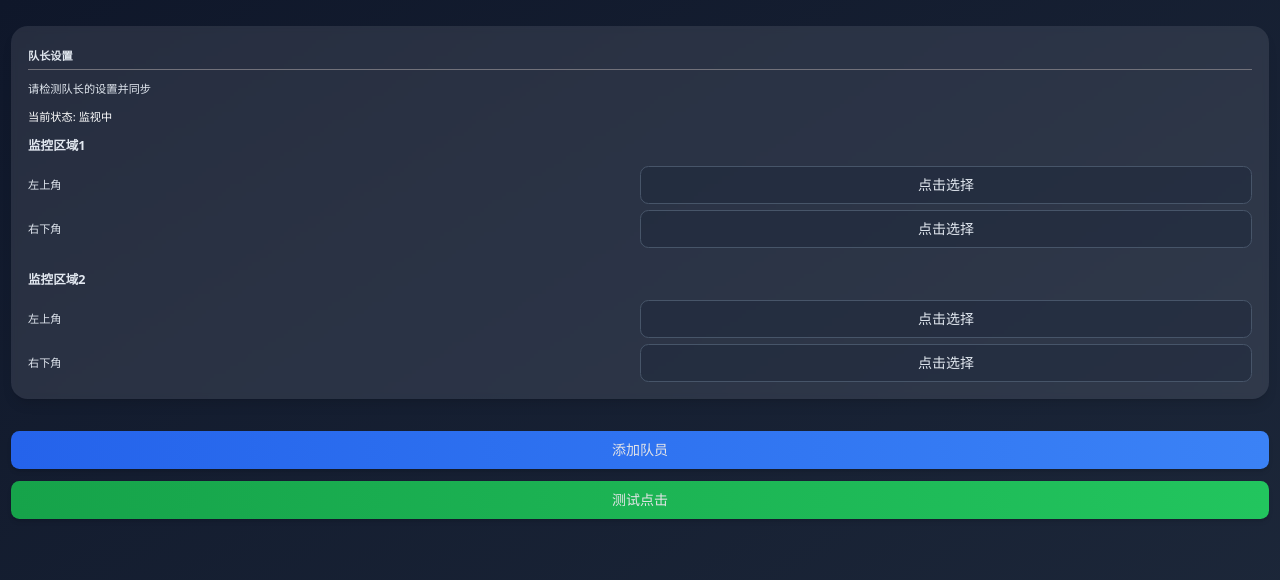
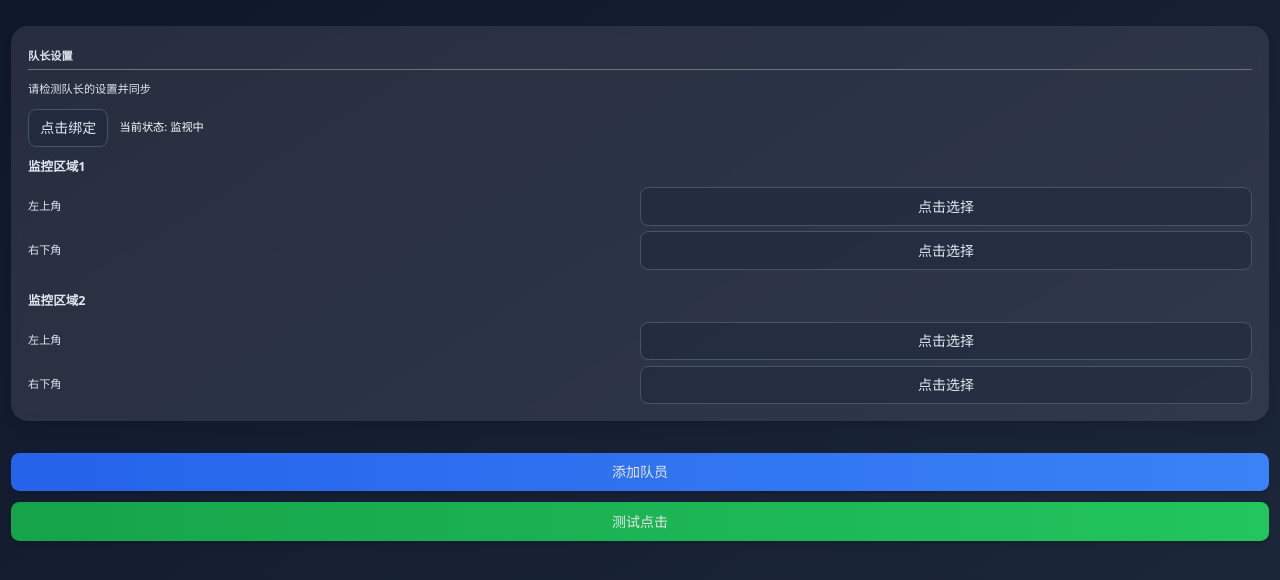
Before and after one commit to zrll12/transaction-sync, a Vue app: page / in a window 1280 px wide. Shown: the top 580 px of the page. Built offline with nearby package versions, Linux system fonts and the light colour scheme.

Commit message:
feat: add root continue key bind

```diff
--- a/src/pages/index.vue
+++ b/src/pages/index.vue
@@ -27,6 +27,8 @@ enum RootSelectType {
   RB2
 }
 
+const continueKey = ref<string | null>(null);
+const continueBindState = ref<Type>(Type.IDLE);
 // 状态管理
 const bindType = ref(Type.IDLE);
 // let curKey: string | null = null;
@@ -110,6 +112,9 @@ const testClick = async () => {
   await invoke('move_mouse');
 }
 const onClickBind = (id: number, idx: 0 | 1) => {
+  if (continueBindState.value !== Type.IDLE){
+    return;
+  }
   if (curBind.value !== -1) {
     return;
   }
@@ -136,10 +141,21 @@ const onClickBind = (id: number, idx: 0 | 1) => {
 }
 
 const rootBind = () => {
-  invoke("start_detect")
-      .then(() => {
-        rootState.stopped = false;
-      })
+  if (continueBindState.value !== Type.IDLE){
+    return;
+  }
+  const abort = new AbortController();
+  continueBindState.value = Type.PENDING;
+  window.addEventListener('keydown', (ev) => {
+    invoke('set_continue_key', {key: ev.key})
+    .then(()=>{
+      continueKey.value = ev.key;
+    })
+    .finally(()=>{
+      continueBindState.value = Type.IDLE;
+      abort.abort();
+    })
+  }, {signal: abort.signal});
 }
 
 const bindKey = (id: number, char: string, idx = 0) => {
@@ -224,8 +240,10 @@ listen("detection_paused", () => {
           <div class="w-full h-1px bg-zinc-500"></div>
           <p class="text-slate-200 font-sans">请检测队长的设置并同步</p>
           <div class="flex items-center gap-4">
-            <btn v-if="rootState.stopped" @click="rootBind">
-              <span>恢复检测</span>
+            <btn @click="rootBind">
+              <span v-if="continueBindState === Type.IDLE && !continueKey">点击绑定</span>
+              <span v-if="continueBindState === Type.PENDING">等待输入</span>
+              <span v-if="continueBindState === Type.IDLE && continueKey">{{continueKey}}</span>
             </btn>
             <span class="text-white">
             当前状态: {{ rootState.stopped ? '已停止' : '监视中' }}
```
